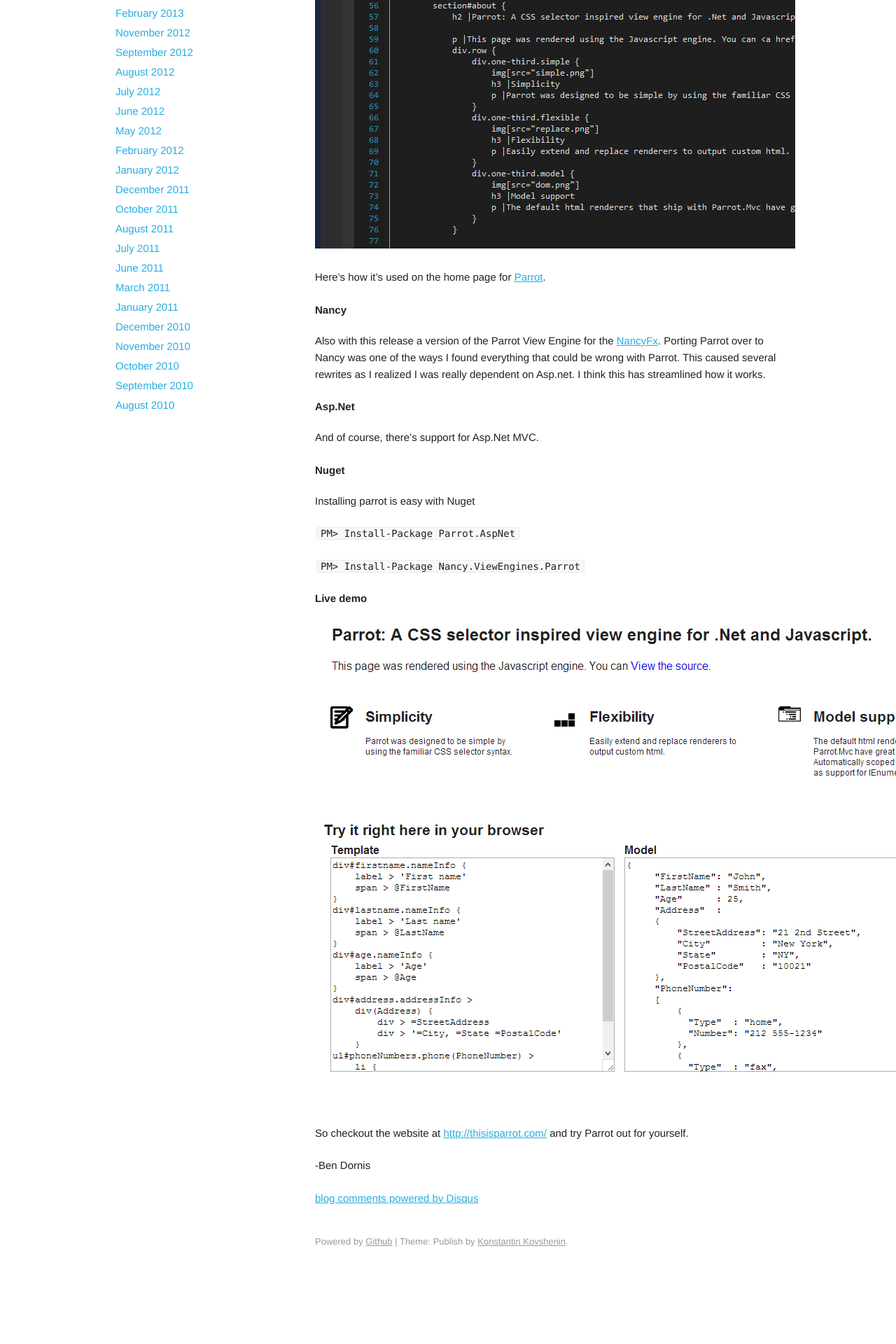
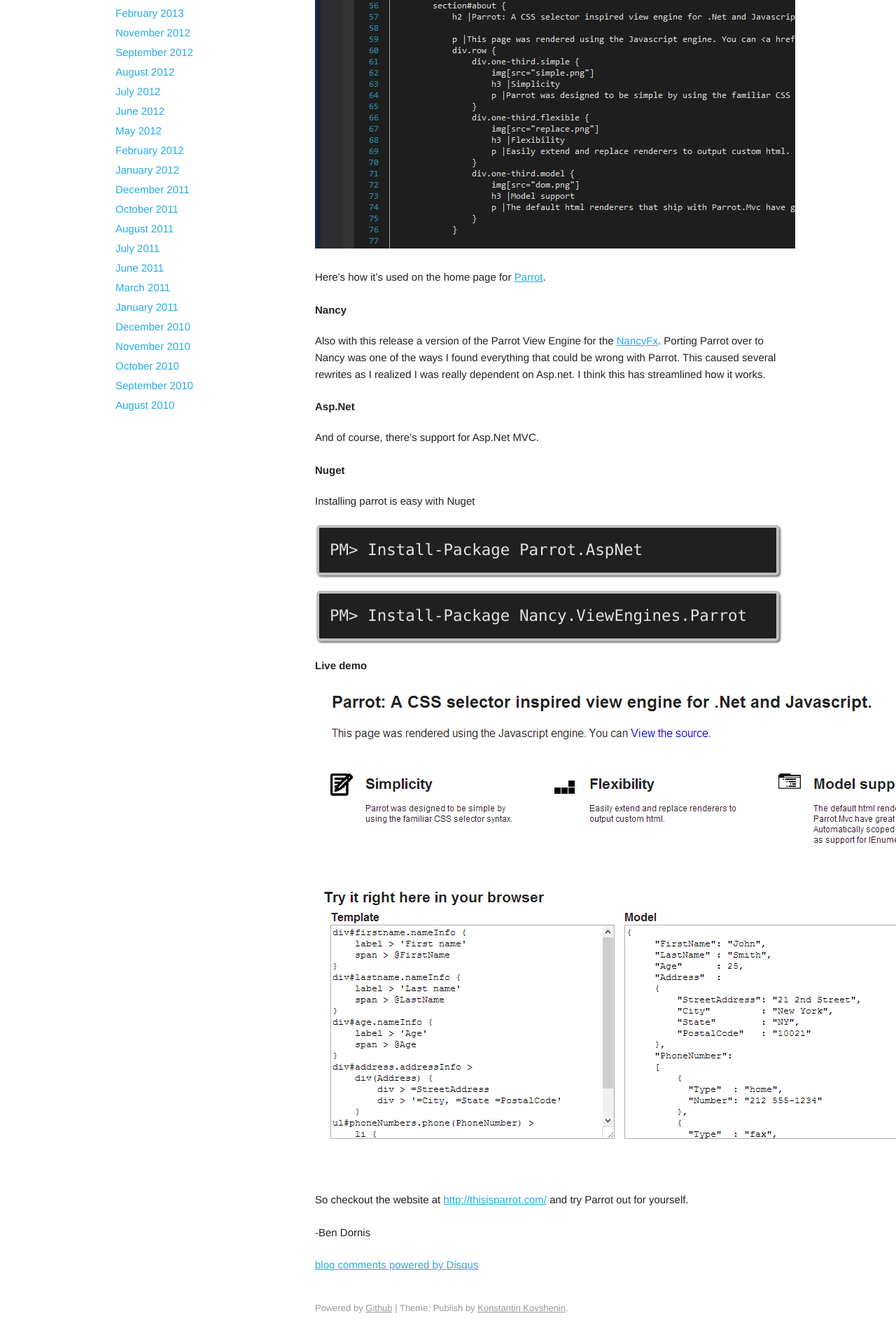
Before and after one commit to Buildstarted/buildstarted.com, a Jekyll site: the page built from _posts/2013-02-04-parrot-1.0-release.md, in a window 1280 px wide. Shown: the part 875-2795 px from the top of the page at 70% size. Built offline with Jekyll 4.4.1, drawn with Linux system fonts in a browser that asks for light colours; nearby versions of some CDN libraries; Markdown is read by kramdown in place of the engine named in the settings; comment, search, counter and statistics services are not loaded; before the commit the page ends 2699 px from its top, so only the background shows below that.

Commit message:
added .nuget badge css

```diff
--- a/stylesheets/style.css
+++ b/stylesheets/style.css
@@ -1054,3 +1054,15 @@
     margin:0;
     padding:0;
 }
+
+.nuget-badge code {
+    background-color: #202020;
+    border: 4px solid #C0C0C0;
+    border-radius: 5px 5px 5px 5px;
+    box-shadow: 2px 2px 3px #6E6E6E;
+    color: #E2E2E2;
+    display: block;
+    font: 1.5em/1.5em 'andale mono','lucida console',monospace;
+    overflow: auto;
+    padding: 15px;
+}
```
